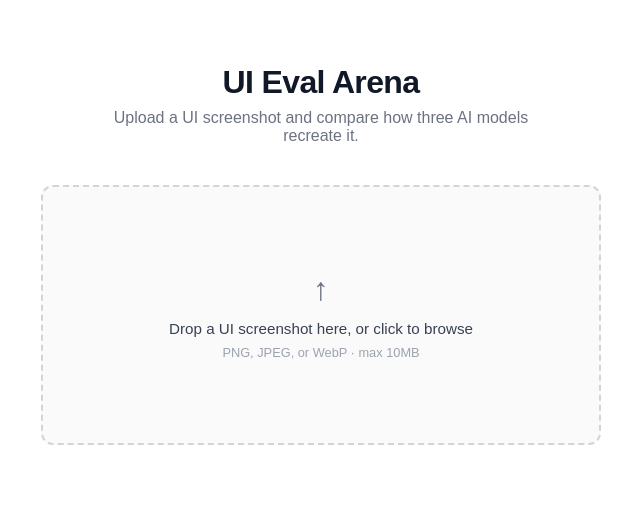
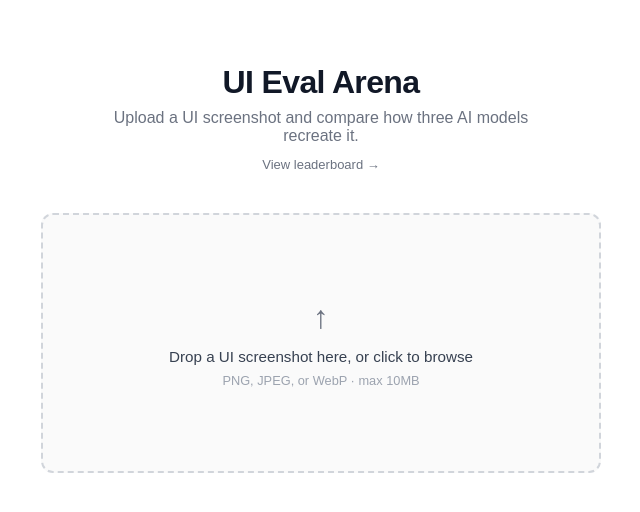
Before and after one commit to BaconMan1168/ui-eval-arena, a Next.js app: page / in a window 1280 px wide. Shown: the top 512 px of the page, without its empty margins (319-959 px from the left). Built offline with nearby package versions, Linux system fonts and the light colour scheme.

Commit message:
feat: add leaderboard link to main page header

```diff
--- a/src/app/page.module.css
+++ b/src/app/page.module.css
@@ -24,6 +24,24 @@
   color: #6b7280;
   margin: 0;
   max-width: 420px;
+}
+
+.leaderboardLink {
+  display: inline-block;
+  margin-top: 0.75rem;
+  font-size: 0.8125rem;
+  color: #6b7280;
+  text-decoration: none;
+  transition: color 0.15s;
+}
+
+.leaderboardLink:hover {
+  color: #111827;
+}
+
+@media (prefers-color-scheme: dark) {
+  .leaderboardLink { color: #8b949e; }
+  .leaderboardLink:hover { color: #e6edf3; }
 }
 
 .error {
--- a/src/app/page.tsx
+++ b/src/app/page.tsx
@@ -1,6 +1,7 @@
 'use client'
 
 import { useState } from 'react'
+import Link from 'next/link'
 import UploadZone from '@/components/UploadZone'
 import GeneratingState from '@/components/GeneratingState'
 import RatingView from '@/components/RatingView'
@@ -58,6 +59,7 @@ export default function Home() {
         <p className={styles.subtitle}>
           Upload a UI screenshot and compare how three AI models recreate it.
         </p>
+        <Link href="/leaderboard" className={styles.leaderboardLink}>View leaderboard →</Link>
       </header>
 
       {appState === 'upload' && (
```
